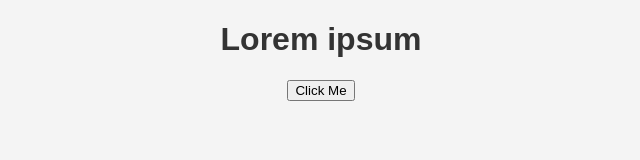
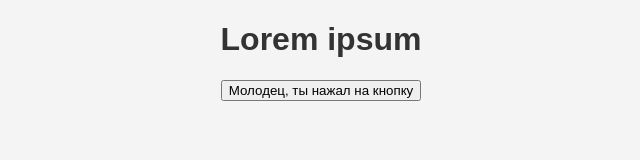
Before and after one commit to IliaIlinich/card-website, a plain HTML site: page index.html in a window 1280 px wide. Shown: the whole page, without its empty margins (319-959 px from the left). Drawn offline with Linux system fonts and the light colour scheme.

Commit message:
example button fix

```diff
--- a/index.html
+++ b/index.html
@@ -5,9 +5,10 @@
     <meta name="viewport" content="width=device-width, initial-scale=1.0">
     <title>Ilia Ilinich</title>
     <link rel="stylesheet" href="css/styles.css">
+    <script src="scripts/script.js"></script>
 </head>
     <body>
         <h1>Lorem ipsum</h1>
-        <button onclick="showMessage()">Click Me</button>
+        <button onclick="showMessage()">Молодец, ты нажал на кнопку</button>
     </body>
 </html>
```
